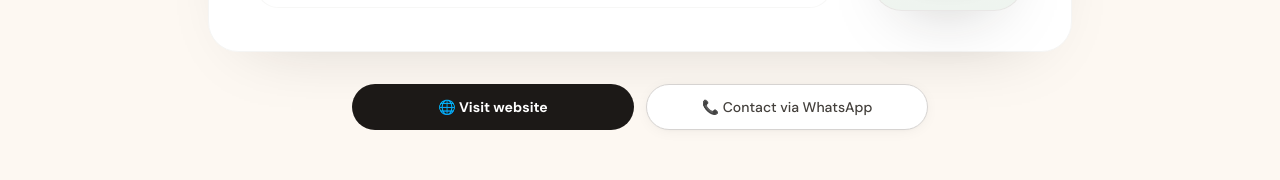
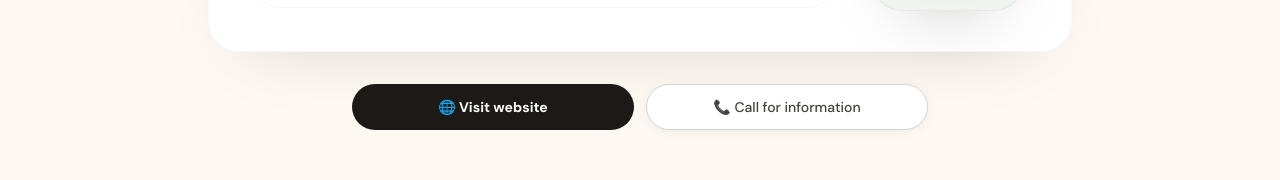
Before and after one commit to Manuell00/la-terrazza-web, a Next.js app: page /en/partners in a window 1280 px wide. Shown: the part 1937-2117 px from the top of the page. Built offline with nearby package versions, Linux system fonts and the light colour scheme; no server answers.

Commit message:
Rename MaroSa partner CTA for consistency

```diff
--- a/src/components/PartnerPageClient.tsx
+++ b/src/components/PartnerPageClient.tsx
@@ -69,7 +69,7 @@ const content = {
       locationSub: "Rapallo Riviera Ligure",
       locationHref: "https://www.google.com/maps/search/?api=1&query=Rapallo%2C%20Liguria",
       cta1: "Vai al sito",
-      ctaWa: "Contatta via WhatsApp",
+      ctaWa: "Chiama per informazioni",
     },
     sanBartolomeo: {
       badge: "Appartamento privato",
@@ -117,7 +117,7 @@ const content = {
       locationSub: "Rapallo Ligurian Riviera",
       locationHref: "https://www.google.com/maps/search/?api=1&query=Rapallo%2C%20Liguria",
       cta1: "Visit website",
-      ctaWa: "Contact via WhatsApp",
+      ctaWa: "Call for information",
     },
     sanBartolomeo: {
       badge: "Private Apartment",
```
